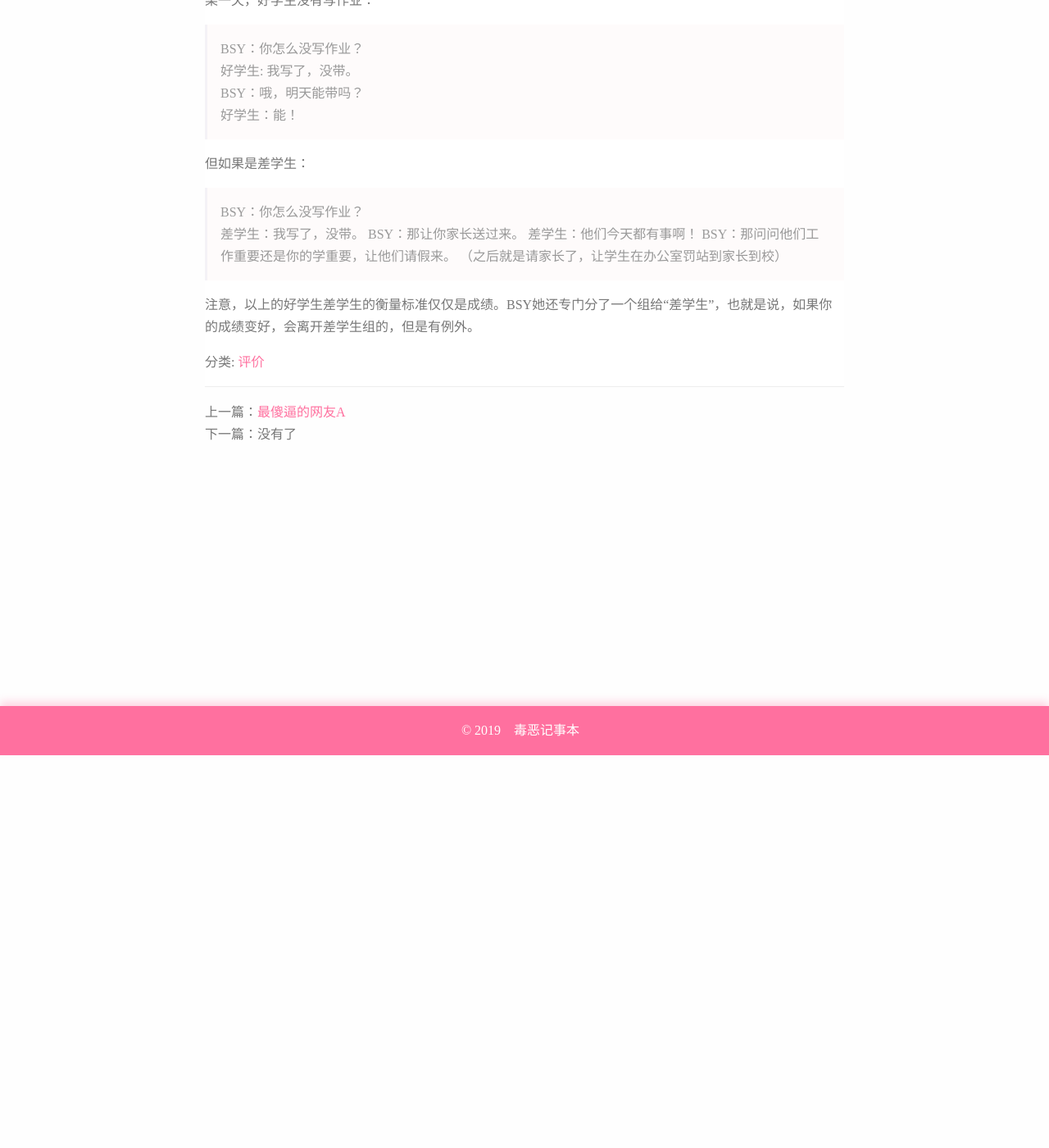
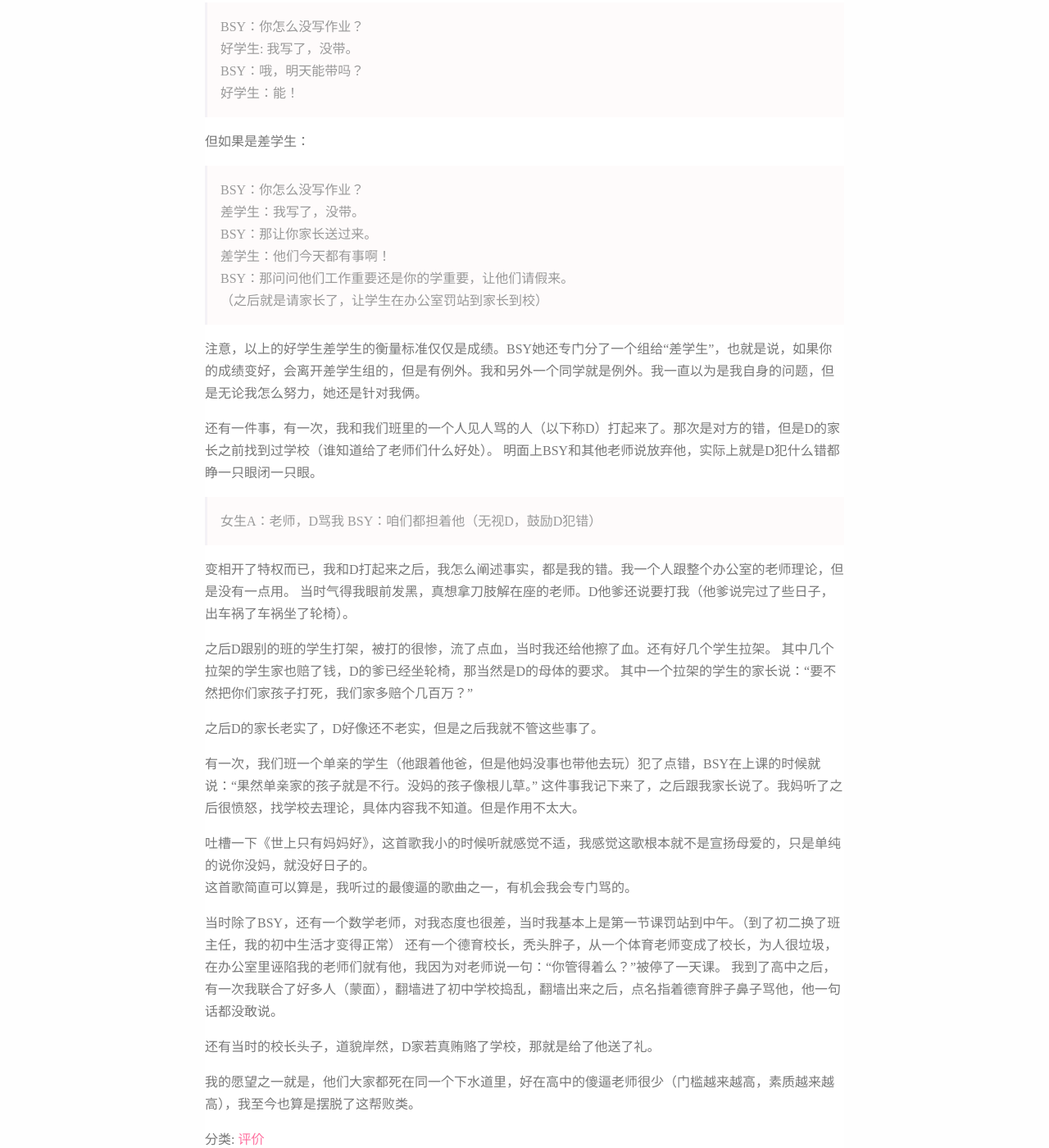
Before and after one commit to telechoc/telechoc.github.io, a Jekyll site: the page built from _posts/2019-03-03-worst-teachers.md, in a window 1280 px wide and 1400 px high, scrolled down 479 px. Shown: the whole window at 82% size. Built offline with Jekyll 4.4.1, drawn with Linux system fonts in a browser that asks for light colours; some of the changed text lies outside the part shown.

Commit message:
Update 2019-03-03-worst-teachers.md

```diff
--- a/_posts/2019-03-03-worst-teachers.md
+++ b/_posts/2019-03-03-worst-teachers.md
@@ -14,7 +14,7 @@ layout: post
 
 接下来是正文：
 
-我小学的班主任一共换过两次（共三个），分别是L老师，F老师和BSY；分别教了我1年，3年，2年。本文内容，就是围绕着BSY展开的。
+我小学的初中班主任一共换过两次（共三个），分别是BSY，L老师和F老师，本文内容，就是围绕着BSY展开的。
 BSY临退休的几年，又带了两届学生，其中一届就有我。说一说她对不同学生的不同态度。
 
 某一天，好学生没有写作业：
@@ -31,4 +31,32 @@ BSY：那让你家长送过来。
 BSY：那问问他们工作重要还是你的学重要，让他们请假来。
 （之后就是请家长了，让学生在办公室罚站到家长到校）
 
-注意，以上的好学生差学生的衡量标准仅仅是成绩。BSY她还专门分了一个组给“差学生”，也就是说，如果你的成绩变好，会离开差学生组的，但是有例外。
+注意，以上的好学生差学生的衡量标准仅仅是成绩。BSY她还专门分了一个组给“差学生”，也就是说，如果你的成绩变好，会离开差学生组的，但是有例外。我和另外一个同学就是例外。我一直以为是我自身的问题，但是无论我怎么努力，她还是针对我俩。
+
+还有一件事，有一次，我和我们班里的一个人见人骂的人（以下称D）打起来了。那次是对方的错，但是D的家长之前找到过学校（谁知道给了老师们什么好处）。
+明面上BSY和其他老师说放弃他，实际上就是D犯什么错都睁一只眼闭一只眼。
+> 女生A：老师，D骂我
+BSY：咱们都担着他（无视D，鼓励D犯错）
+
+变相开了特权而已，我和D打起来之后，我怎么阐述事实，都是我的错。我一个人跟整个办公室的老师理论，但是没有一点用。
+当时气得我眼前发黑，真想拿刀肢解在座的老师。D他爹还说要打我（他爹说完过了些日子，出车祸了车祸坐了轮椅）。
+
+之后D跟别的班的学生打架，被打的很惨，流了点血，当时我还给他擦了血。还有好几个学生拉架。
+其中几个拉架的学生家也赔了钱，D的爹已经坐轮椅，那当然是D的母体的要求。
+其中一个拉架的学生的家长说：“要不然把你们家孩子打死，我们家多赔个几百万？”
+
+之后D的家长老实了，D好像还不老实，但是之后我就不管这些事了。
+
+有一次，我们班一个单亲的学生（他跟着他爸，但是他妈没事也带他去玩）犯了点错，BSY在上课的时候就说：“果然单亲家的孩子就是不行。没妈的孩子像根儿草。”
+这件事我记下来了，之后跟我家长说了。我妈听了之后很愤怒，找学校去理论，具体内容我不知道。但是作用不太大。
+
+吐槽一下《世上只有妈妈好》，这首歌我小的时候听就感觉不适，我感觉这歌根本就不是宣扬母爱的，只是单纯的说你没妈，就没好日子的。
+这首歌简直可以算是，我听过的最傻逼的歌曲之一，有机会我会专门骂的。
+
+当时除了BSY，还有一个数学老师，对我态度也很差，当时我基本上是第一节课罚站到中午。（到了初二换了班主任，我的初中生活才变得正常）
+还有一个德育校长，秃头胖子，从一个体育老师变成了校长，为人很垃圾，在办公室里诬陷我的老师们就有他，我因为对老师说一句：“你管得着么？”被停了一天课。
+我到了高中之后，有一次我联合了好多人（蒙面），翻墙进了初中学校捣乱，翻墙出来之后，点名指着德育胖子鼻子骂他，他一句话都没敢说。
+
+还有当时的校长头子，道貌岸然，D家若真贿赂了学校，那就是给了他送了礼。
+
+我的愿望之一就是，他们大家都死在同一个下水道里，好在高中的傻逼老师很少（门槛越来越高，素质越来越高），我至今也算是摆脱了这帮败类。
```
